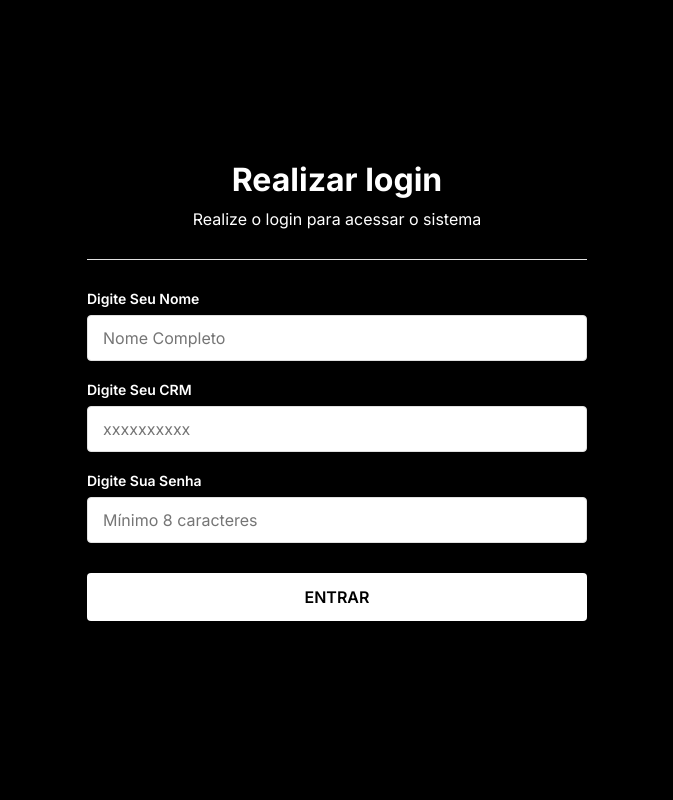
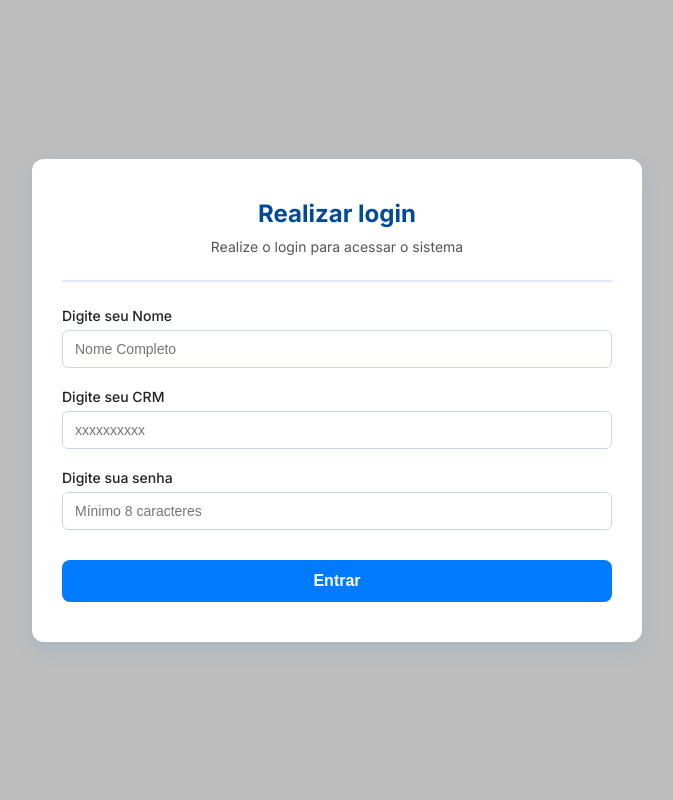
Before and after one commit to Pedro1AF/Projeto_prontuario, a Flask app: page / in a window 1280 px wide. Shown: the whole page, without its empty margins (303-976 px from the left). Run offline with Flask 3, Linux system fonts and the light colour scheme.

Commit message:
css e js atualizados e linkados

```diff
--- a/static/login.css
+++ b/static/login.css
@@ -2,79 +2,58 @@
     margin: 0;
     padding: 0;
     box-sizing: border-box;
-    font-family: 'Inter', sans-serif;
 }
 
+/* Fonte e corpo */
 body {
-    background-color: #000000;
-    color: #ffffff;
-    height: 100dvh;
-    display: flex;
-    flex-direction: column;
-}
-
-.container {
-    display: flex;
-    flex-direction: column;
-    height: 100%;
-    padding: 20px;
-}
-
-/* Header */
-header {
-    display: flex;
-    justify-content: flex-end;
-    padding: 10px 0;
-}
-
-nav {
-    display: flex;
-    gap: 20px;
-}
-
-.help-link, .search-link {
-    text-decoration: none;
-    color: #000000;
-    font-size: 14px;
-    font-weight: 500;
-    text-transform: capitalize;
-}
-
-/* Main content - Register */
-.register-container {
-    flex: 1;
+    font-family: 'Inter', sans-serif;
+    background-color: #bdbdbd;
+    color: #333;
+    min-height: 100vh;
     display: flex;
     align-items: center;
     justify-content: center;
 }
 
-.register-content {
+/* Container central */
+.container {
     width: 100%;
-    max-width: 500px;
-    margin: 0 auto;
+    max-width: 650px;
+    padding: 20px;
 }
 
+/* Bloco principal */
+.register-container {
+    background-color: #ffffff;
+    padding: 40px 30px;
+    border-radius: 12px;
+    box-shadow: 0 8px 20px rgba(0, 123, 255, 0.1);
+}
+
+/* Cabeçalho */
 .register-content h1 {
-    font-size: 32px;
+    font-size: 24px;
     font-weight: 700;
+    color: #004a99;
     margin-bottom: 10px;
     text-align: center;
 }
 
 .welcome-text {
-    font-size: 16px;
-    font-weight: 400;
+    font-size: 14px;
     text-align: center;
-    margin-bottom: 30px;
-    color: #ffffff;
+    color: #555;
+    margin-bottom: 25px;
 }
 
+/* Linha divisória opcional */
 .divider {
-    height: 1px;
-    background-color: #e0e0e0;
-    margin: 20px 0 30px;
+    height: 2px;
+    background-color: #e0e7ff;
+    margin-bottom: 25px;
 }
 
+/* Formulário */
 .register-form {
     display: flex;
     flex-direction: column;
@@ -88,61 +67,45 @@ nav {
 
 .input-group label {
     font-size: 14px;
-    font-weight: 600;
-    margin-bottom: 8px;
-    text-transform: capitalize;
+    font-weight: 500;
+    margin-bottom: 6px;
+    color: #222;
 }
 
 .input-group input {
-    padding: 12px 15px;
-    border: 1px solid #e0e0e0;
-    border-radius: 4px;
-    font-size: 16px;
+    padding: 10px 12px;
+    border: 1px solid #ccd6eb;
+    border-radius: 6px;
+    font-size: 14px;
+    transition: border-color 0.3s ease;
 }
 
-.checkbox-group {
-    display: flex;
-    align-items: center;
-    gap: 10px;
-    margin: 15px 0;
+.input-group input:focus {
+    border-color: #007bff;
+    outline: none;
 }
 
-.checkbox-group input {
-    width: 18px;
-    height: 18px;
+/* Mensagem de erro */
+.flash-erro {
+    font-size: 13px;
+    color: #d93025;
+    margin-top: 6px;
 }
 
-.checkbox-group label {
-    font-size: 14px;
-    font-weight: 400;
-}
-
+/* Botão */
 .continue-btn {
-    width: 100%;
-    margin-bottom: 20px;
-    padding: 14px;
-    background-color: #ffffff;
-    color: #000000;
-    border: none;
-    border-radius: 4px;
+    margin-top: 10px;
+    padding: 12px;
+    background-color: #007bff;
+    color: white;
     font-size: 16px;
     font-weight: 600;
-    text-transform: uppercase;
+    border: none;
+    border-radius: 8px;
     cursor: pointer;
-    margin-top: 10px;
+    transition: background 0.3s ease;
 }
 
 .continue-btn:hover {
-    background-color: #333333;
+    background-color: #0056b3;
 }
-
-/* Responsividade */
-@media (max-width: 768px) {
-    .register-content {
-        padding: 0 20px;
-    }
-
-    .register-content h1 {
-        font-size: 28px;
-    }
-}
```
Also changed, not shown: static/main.js (+21 -0 lines).
